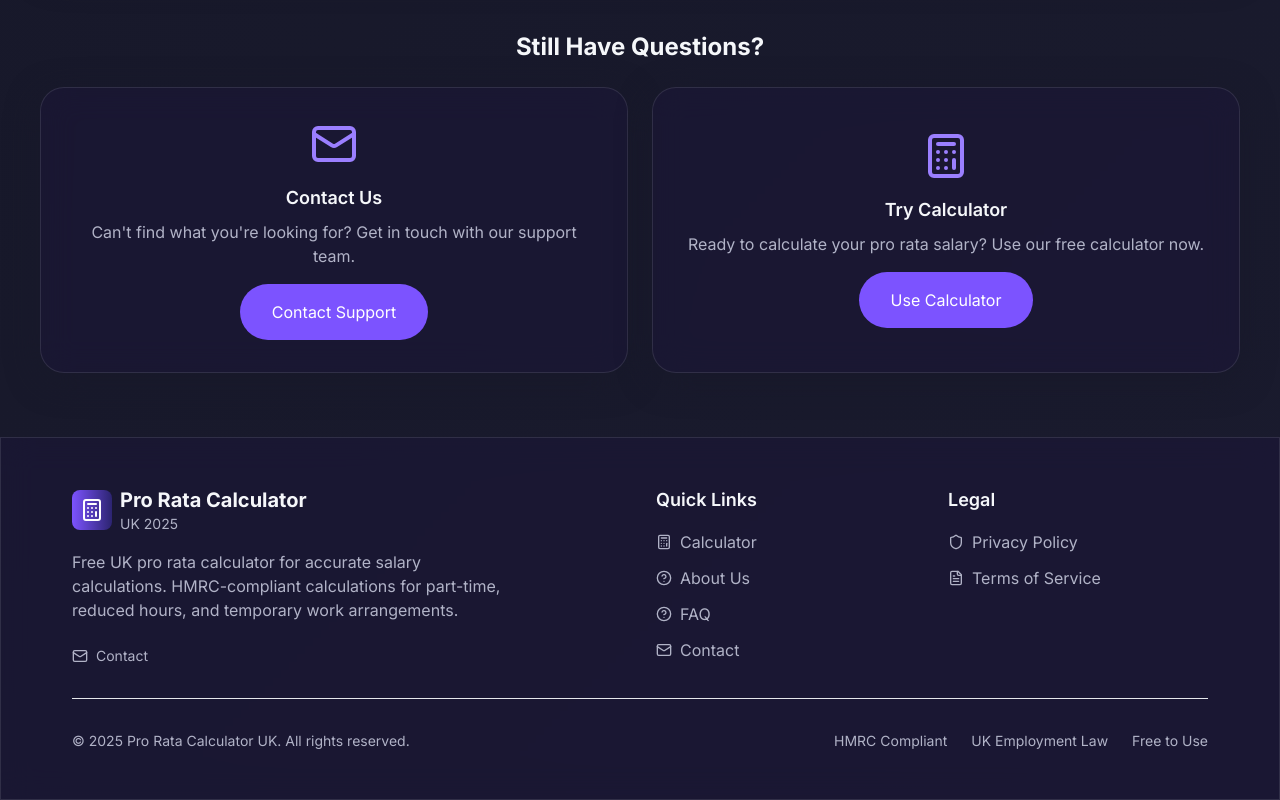
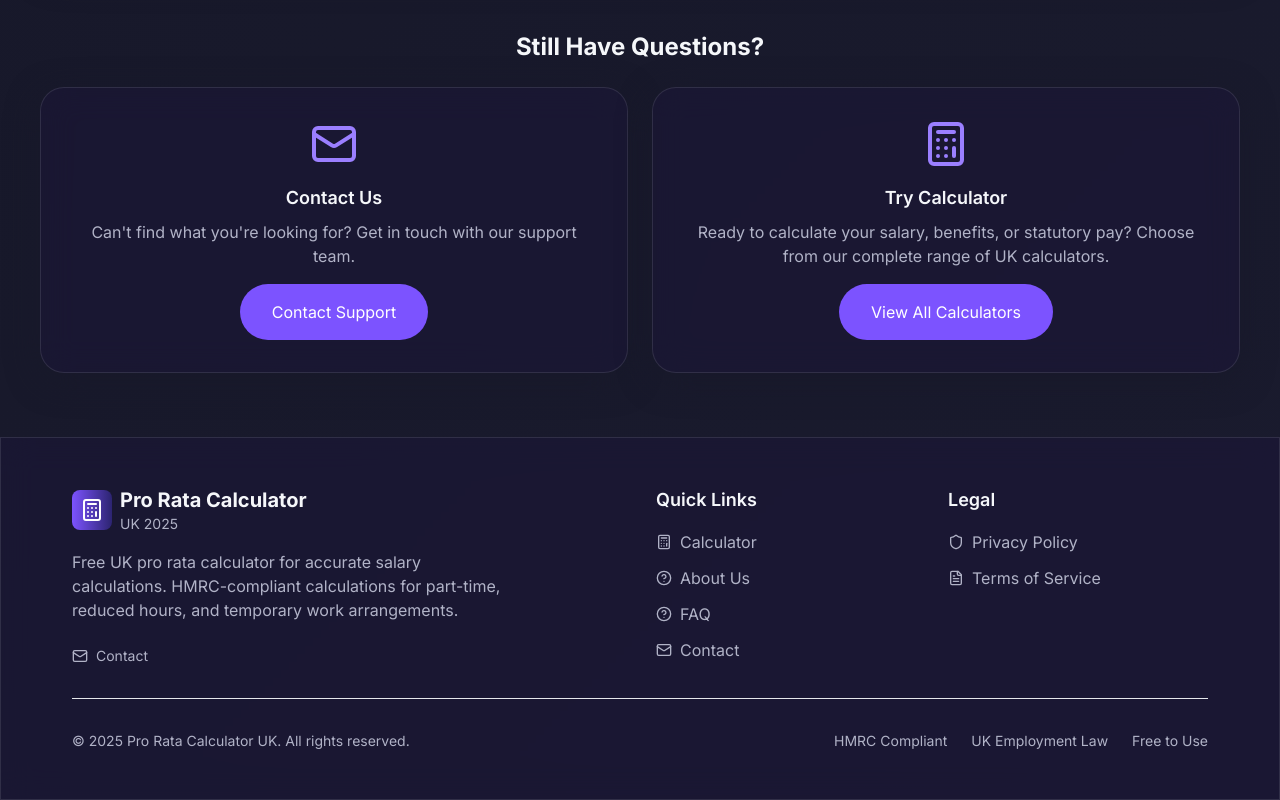
Before and after one commit to bikashthapa01/ProRataCalculator, a Next.js app: page /faq in a window 1280 px wide. Shown: the part 5511-6311 px from the top of the page. Built offline with nearby package versions, Linux system fonts and the light colour scheme.

Commit message:
update faq

```diff
--- a/app/faq/page.tsx
+++ b/app/faq/page.tsx
@@ -105,7 +105,13 @@
     answer:
       "Enter your FTE salary, contracted hours, term weeks (typically 39), and paid holiday weeks (typically 5.6). The calculator applies both an hours factor (part-time reduction) and TTO factor (reduced working year) to determine your annual salary.",
     category: "Education & Schools",
-    tags: ["term time only", "tto", "school jobs", "education", "teaching assistant"],
+    tags: [
+      "term time only",
+      "tto",
+      "school jobs",
+      "education",
+      "teaching assistant",
+    ],
   },
   {
     id: "tto-vs-part-time",
@@ -283,7 +289,13 @@
     answer:
       "Yes, the TTO calculator is perfect for school HR departments calculating support staff, teaching assistant, and administrative roles. It handles the complex interaction between part-time hours and term-time working patterns.",
     category: "Business Use",
-    tags: ["schools", "hr", "term time", "teaching assistants", "support staff"],
+    tags: [
+      "schools",
+      "hr",
+      "term time",
+      "teaching assistants",
+      "support staff",
+    ],
   },
   {
     id: "maternity-cover",
@@ -406,9 +418,10 @@
                 </span>
               </h1>
               <p className="text-primary-secondary text-lg max-w-3xl mx-auto">
-                Find answers to common questions about our UK salary calculators,
-                including pro rata pay, statutory payments, term-time contracts,
-                redundancy, bonuses, and UK employment law for 2025.
+                Find answers to common questions about our UK salary
+                calculators, including pro rata pay, statutory payments,
+                term-time contracts, redundancy, bonuses, and UK employment law
+                for 2025.
               </p>
             </motion.div>
 
@@ -570,11 +583,11 @@
                     Try Calculator
                   </h3>
                   <p className="text-primary-secondary mb-4">
-                    Ready to calculate your pro rata salary? Use our free
-                    calculator now.
+                    Ready to calculate your salary, benefits, or statutory pay?
+                    Choose from our complete range of UK calculators.
                   </p>
                   <a href="/" className="button-primary">
-                    Use Calculator
+                    View All Calculators
                   </a>
                 </div>
               </div>
```
Also changed, not shown: package.json (+5 -5 lines), 1 other file (tests, documents, lock files or other folders).
